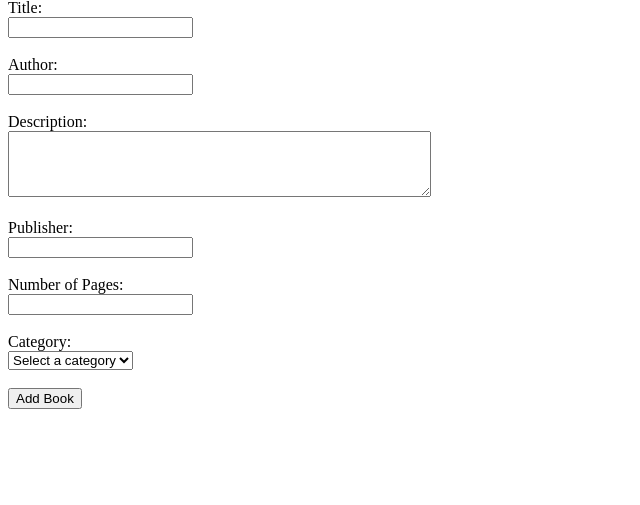
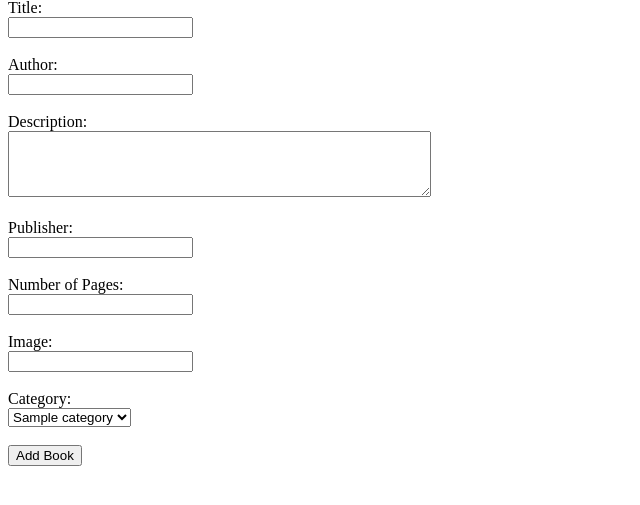
Before and after one commit to IgorBiesiada/library, a Flask app: page /add_book in a window 1280 px wide. Shown: the part 81-586 px from the top of the page, without its empty margins (0-640 px from the left). Run offline with Flask 3, Linux system fonts and the light colour scheme; tables that the repository leaves empty hold one stand-in row (values such as "Sample post").

Commit message:
repair of saving the book to the database

```diff
--- a/routes.py
+++ b/routes.py
@@ -10,13 +10,16 @@ def init_routes(app):
 
     @app.route('/add_book', methods=['GET', 'POST'])
     def add_book():
+        categories = BookCategory.query.all()
+
         if request.method == 'POST':
             title = request.form['title']
             author = request.form['author']
             description = request.form['description']
             publisher = request.form['publisher']
             pages = request.form['pages']
-            category = request.form['category']
+            category_id = request.form['category']
+            image = request.form['image']
 
             book = Book(
                 title=title,
@@ -24,13 +27,14 @@ def init_routes(app):
                 description=description,
                 publisher=publisher,
                 pages=pages,
-                category=category)
+                category_id=category_id,
+                image=image
+            )
 
             db.session.add(book)
             db.session.commit()
-            return redirect('/')
 
-        categories = BookCategory.query.all()
+
         return render_template('add_book.html', categories=categories)
 
     @app.route('/book_list')
--- a/templates/add_book.html
+++ b/templates/add_book.html
@@ -7,7 +7,7 @@
 </head>
 <body>
     <h1>Add a New Book</h1>
-    <form action="/add-book" method="POST">
+    <form action="/add_book" method="POST" enctype="multipart/form-data">
         <label for="title">Title:</label><br>
         <input type="text" id="title" name="title" required><br><br>
 
@@ -23,10 +23,14 @@
         <label for="pages">Number of Pages:</label><br>
         <input type="number" id="pages" name="pages" min="1" required><br><br>
 
+        <label for="image">Image:</label><br>
+        <input type="text" id="image" name="image" min="1" required><br><br>
+
         <label for="category">Category:</label><br>
         <select id="category" name="category" required>
-            <option value="">Select a category</option>
-            <option value="Horror">Fiction</option>
+            {% for category in categories %}
+                <option value="{{ category.id }}">{{ category.name }}</option>
+            {% endfor %}
         </select><br><br>
 
         <button type="submit">Add Book</button>
```
